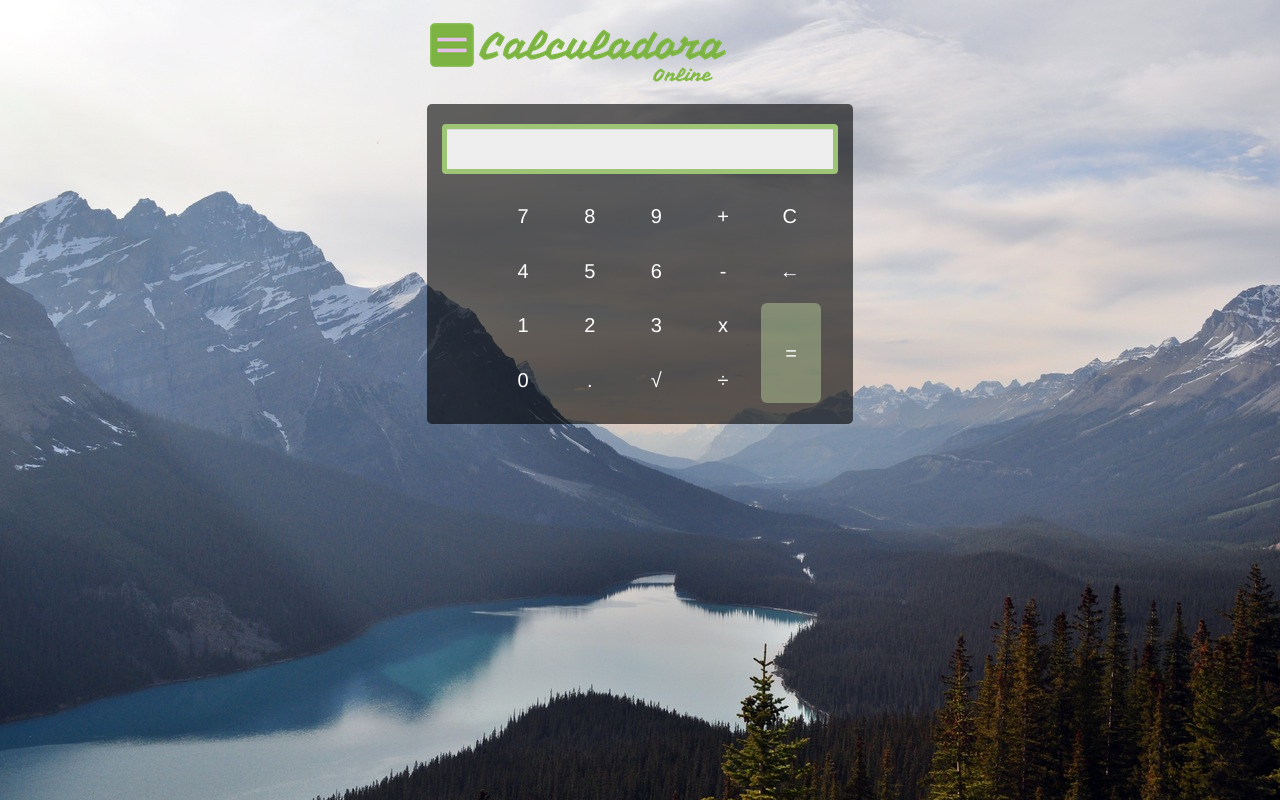
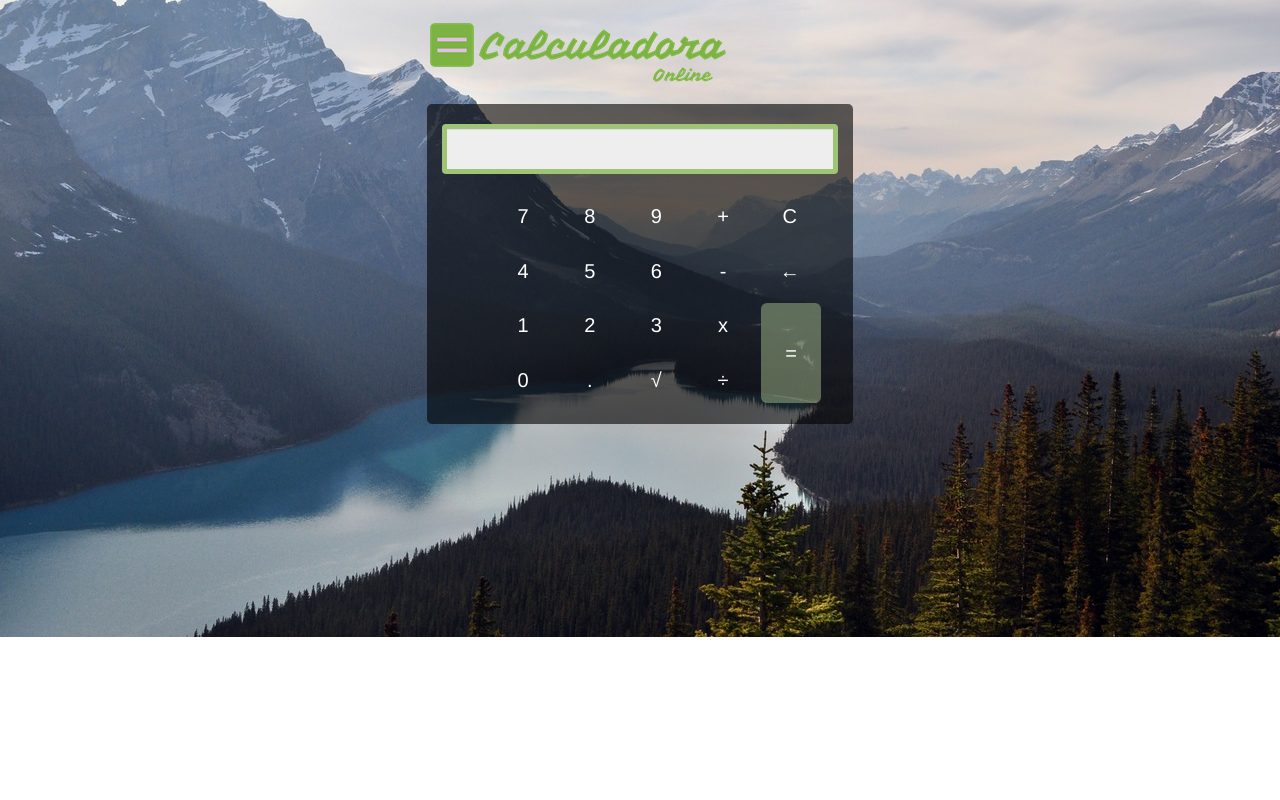
Before and after one commit to fmm312/Calculadora, a plain HTML site: page index.html in a window 1280 px wide. Drawn offline with nearby package versions, Linux system fonts and the light colour scheme.

Commit message:
Update estilo.css

```diff
--- a/estilo.css
+++ b/estilo.css
@@ -12,7 +12,7 @@
         }
 
         body{
-            background:url(imagens/landscape-mountains-nature-lake.jpg);
+            background:url(imagens/landscape-mountains-nature-lake.jpg) no-repeat center center ;
         }
 
 
```
